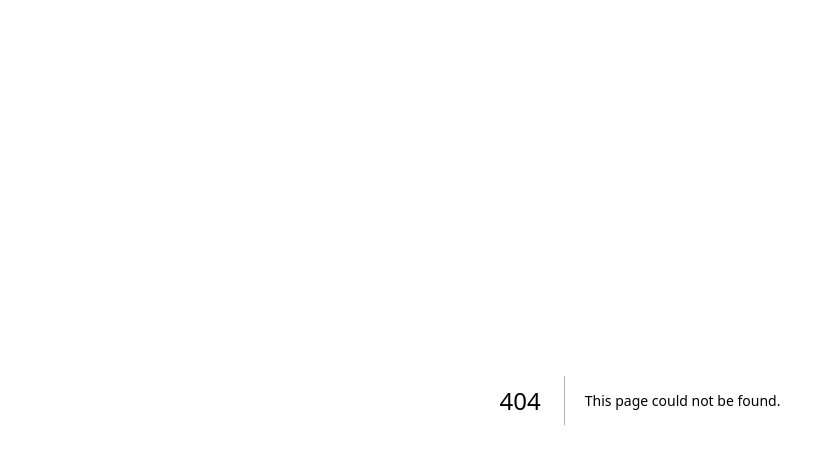
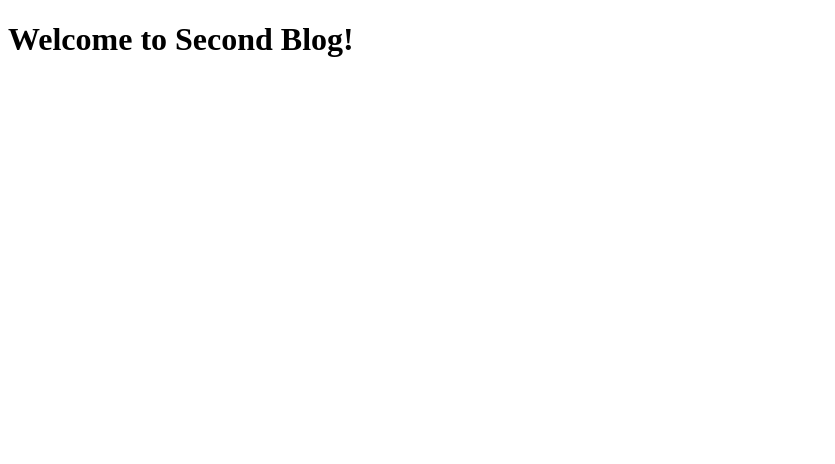
Before and after one commit to Shinia-Gupta/Project_Next15, a Next.js app: page /blog/second in a window 1280 px wide. Before the commit this address had no page. Shown: the top 464 px of the page, without its empty margins (0-835 px from the left). Built offline with nearby package versions, Linux system fonts and the light colour scheme.

Commit message:
nested routes

```diff
--- /dev/null
+++ b/src/app/blog/second/page.tsx
@@ -0,0 +1,7 @@
+export default function SecondBlog() {
+  return (
+    <main>
+      <h1>Welcome to Second Blog!</h1>
+    </main>
+  );
+}
```
Also changed, not shown: src/app/blog/first/page.tsx (added, +7 -0 lines).
